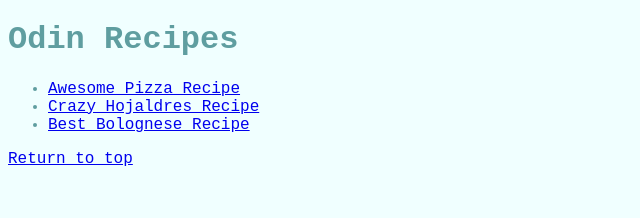
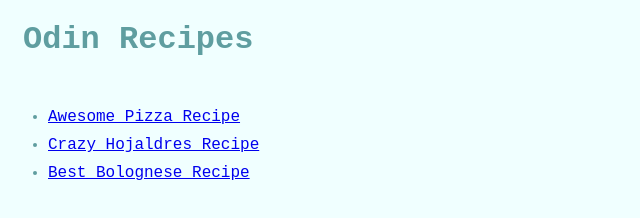
Before and after one commit to diegcou/odin-recipes, a plain HTML site: page index.html in a window 1280 px wide. Shown: the whole page, without its empty margins (0-640 px from the left). Drawn offline with Linux system fonts and the light colour scheme.

Commit message:
Improving CSS styling

```diff
--- a/index.html
+++ b/index.html
@@ -15,6 +15,6 @@
                 <li><a href="./recipes/bolognese.html">Best Bolognese Recipe</a></li>
             </ul>
         </div>
-    <a href="#header">Return to top</a>
     </body>
+
 </html>
--- a/styles.css
+++ b/styles.css
@@ -4,6 +4,13 @@
 
 .recipe-list {
     color: cadetblue;
+    margin-top: 50px;
+    margin-bottom: 50px;
+    justify-content: space-between;
+}
+
+li {
+    margin: 10px 0;
 }
 
 .titles{
@@ -12,6 +19,7 @@
 
 #header{
     color: cadetblue;
+    margin-left: 15px;
 }
 body{
     background-color: azure;
```
